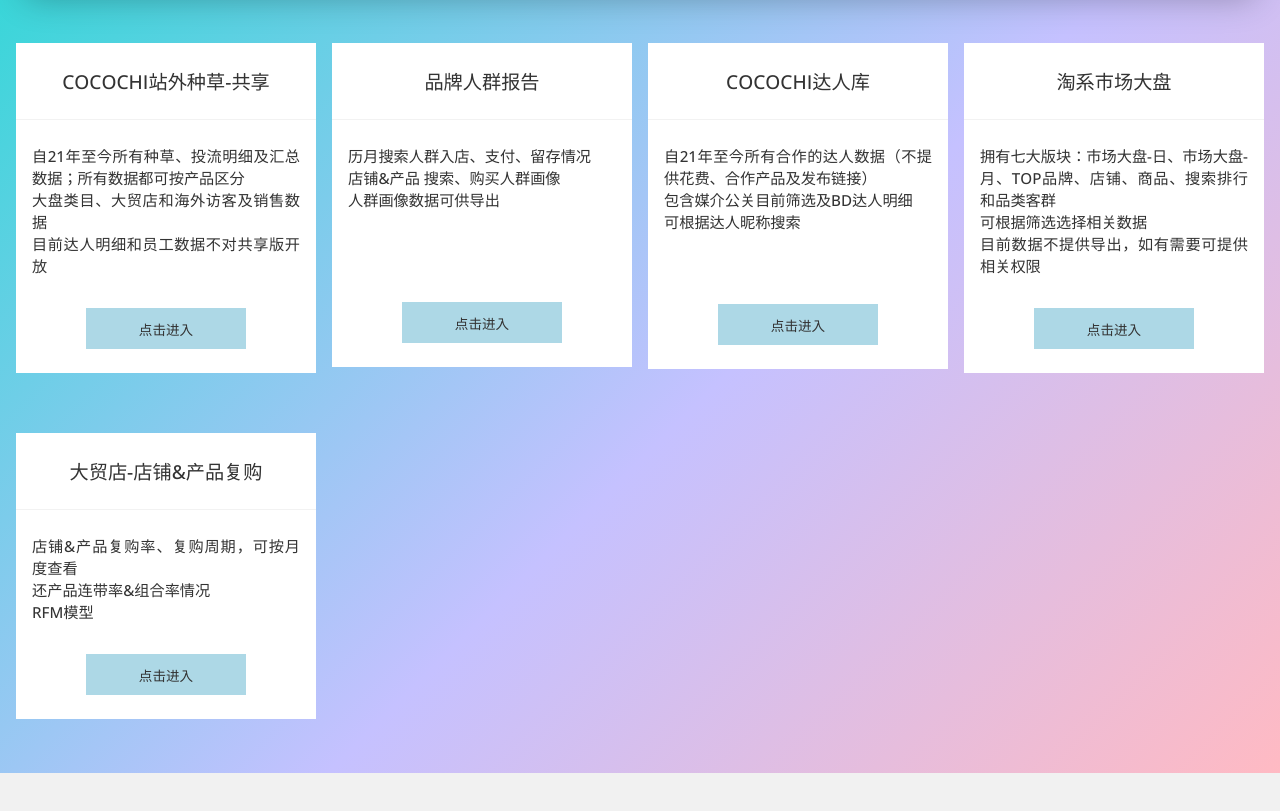
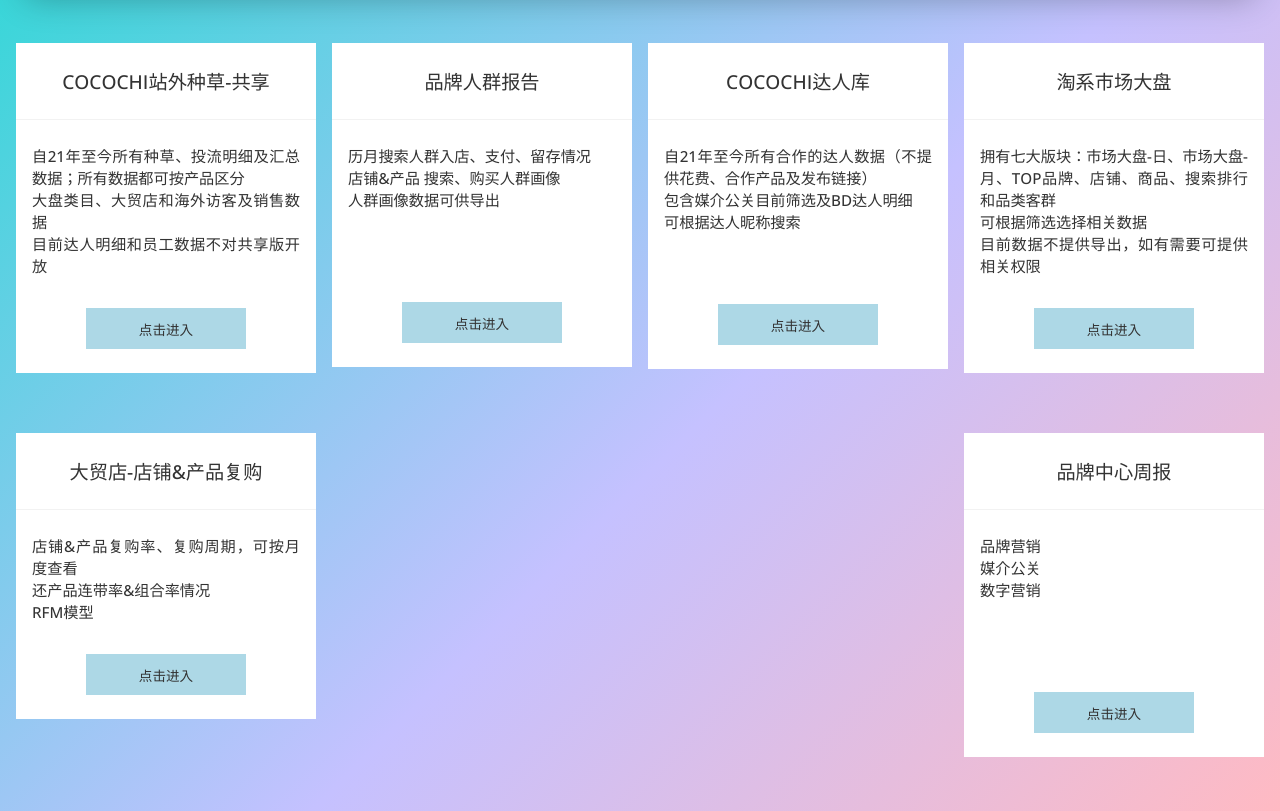
Before and after one commit to hbd082014/KM, a plain HTML site: page index.html in a window 1280 px wide. Shown: the part 110-921 px from the top of the page. Before the commit the page ends 883 px from the top, so only its background shows below. Drawn offline with nearby package versions, Linux system fonts and the light colour scheme.

Commit message:
Update index.html

```diff
--- a/index.html
+++ b/index.html
@@ -95,7 +95,25 @@
 					</a>
 				</div>
 			</div>
-
+			<div class="card premium">
+				<div class="head">
+					品牌中心周报
+				</div>
+				<div class="ticket">账号：ppzx</div>
+				<div class="body">
+					<p>
+						品牌营销<br/>
+						媒介公关<br/>
+						数字营销<br/>
+						<br/>
+						<br/>
+						<br/>
+					</p>
+					<a href="https://app.powerbi.cn/reportEmbed?reportId=87aba1ea-2438-44aa-b2d5-30df2f1b6a58&autoAuth=true&ctid=40148d6b-ef9b-4805-9e41-d07bceb8de9e&config=eyJjbHVzdGVyVXJsIjoiaHR0cHM6Ly93YWJpLW1jLXNoYS1yZWRpcmVjdC5hbmFseXNpcy5jaGluYWNsb3VkYXBpLmNuLyJ9">
+						<button class="btn">点击进入</button>
+					</a>
+				</div>
+			</div>
 		</div>
 	</section>
 
```
